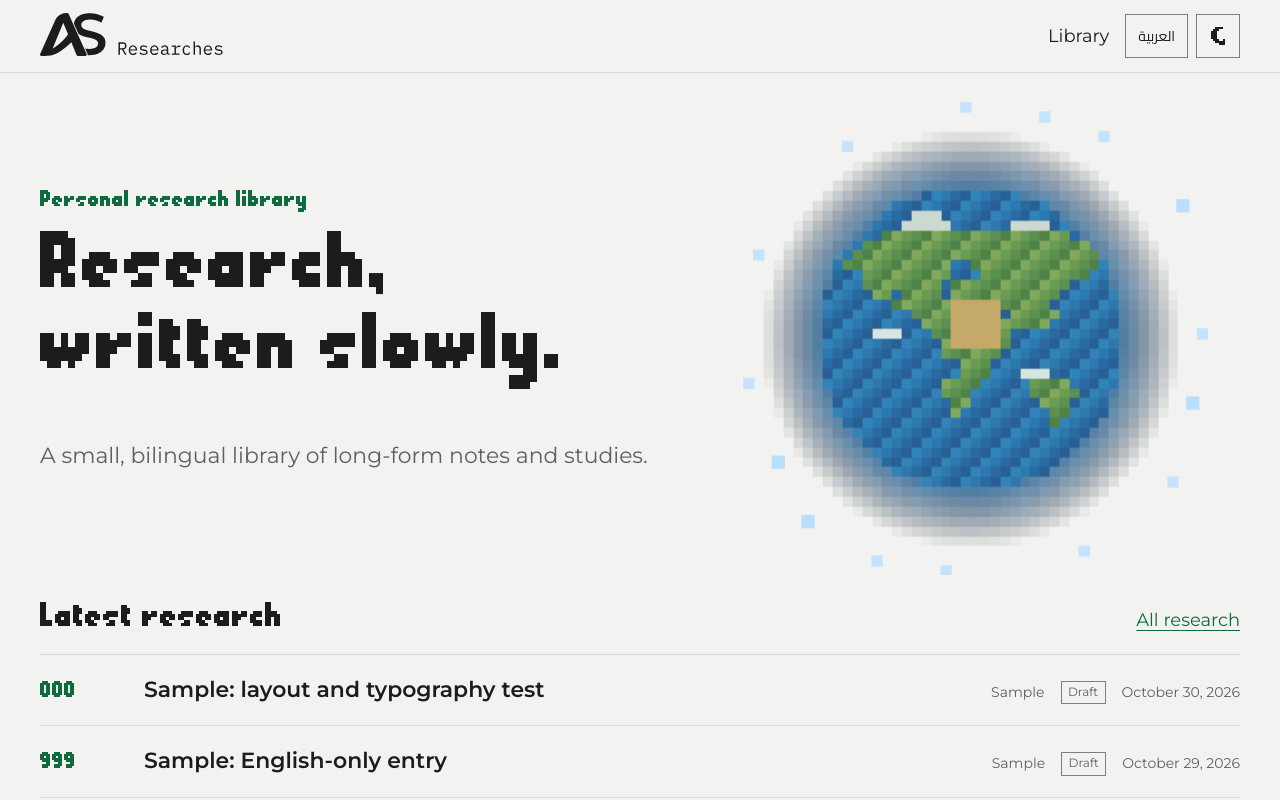
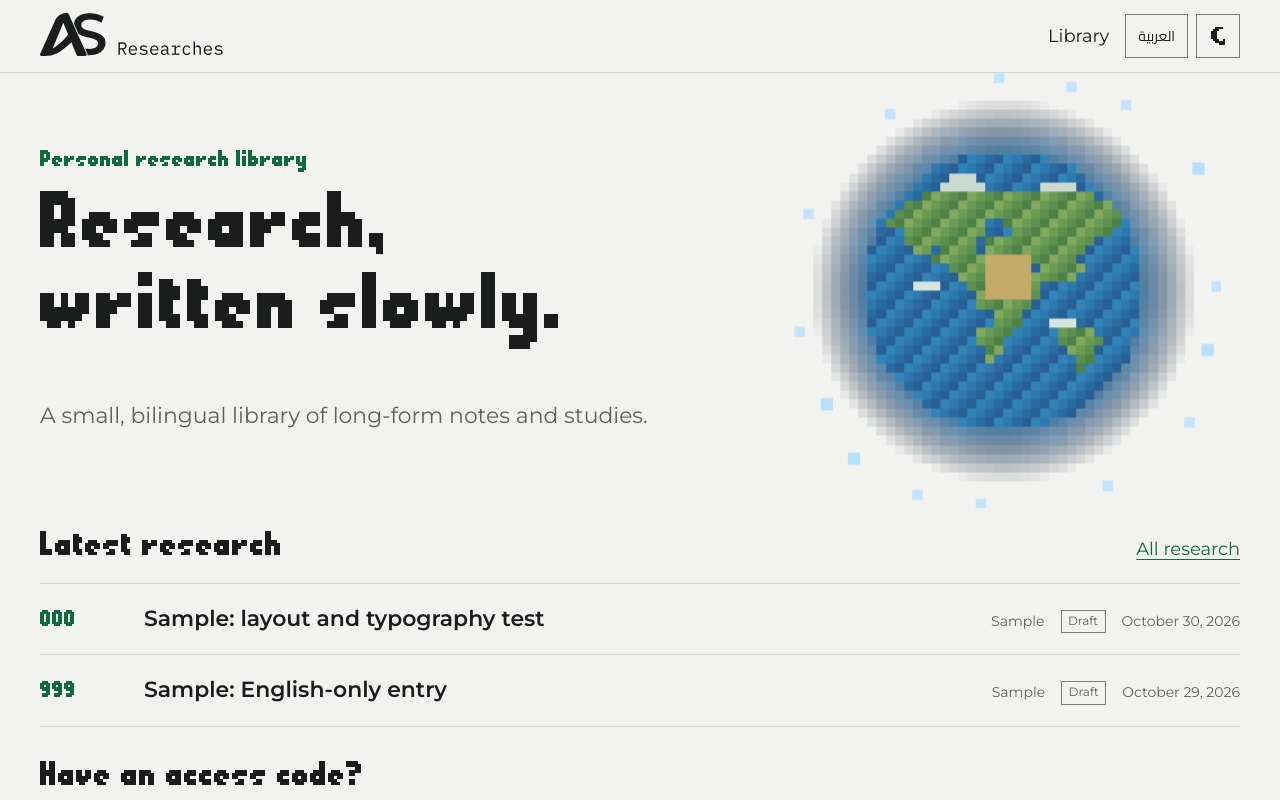
Before and after one commit to AS-Offical/ASResearch, a Next.js app: page /en in a window 1280 px wide. Shown: the top 800 px of the page. Built offline with nearby package versions, Linux system fonts and the light colour scheme.

Commit message:
Bring homepage sections closer on desktop

```diff
--- a/src/app/[locale]/page.tsx
+++ b/src/app/[locale]/page.tsx
@@ -25,7 +25,7 @@ export default async function HomePage({ params }: PageProps<"/[locale]">) {
   const latest = (await getEntries(locale)).slice(0, 3);
 
   return (
-    <>
+    <div className="home-page">
       <section className="container hero">
         <div className="hero__planet" aria-hidden="true"><PixelEarth /></div>
         <p className="hero__kicker pixel pixel--s">{t("kicker")}</p>
@@ -44,6 +44,6 @@ export default async function HomePage({ params }: PageProps<"/[locale]">) {
         <p className="hero__lede">{t("accessLead")}</p>
         <VaultForm />
       </section>
-    </>
+    </div>
   );
 }
--- a/src/styles/components.css
+++ b/src/styles/components.css
@@ -153,27 +153,28 @@ main {
   flex: 1;
   padding-block: clamp(2rem, 5vw, 4.5rem);
 }
+main:has(.home-page) { padding-block: clamp(1.5rem, 3vh, 2rem); }
 
 /* Home */
 .hero {
   position: relative;
   isolation: isolate;
-  inline-size: min(100% - 2 * var(--gutter), 1600px);
-  min-block-size: clamp(23rem, 28vw, 33rem);
+  inline-size: min(100% - 2 * var(--gutter), 1280px);
+  min-block-size: clamp(25rem, 42vh, 30rem);
   display: flex;
   flex-direction: column;
   justify-content: center;
-  padding-inline-end: clamp(18rem, 30vw, 34rem);
-  padding-block: clamp(1rem, 3vw, 2rem) clamp(2rem, 5vw, 3.5rem);
+  padding-inline-end: clamp(18rem, 32vw, 28rem);
+  padding-block: 1rem 1.5rem;
 }
 .hero__planet {
   position: absolute;
   z-index: -1;
-  inset-inline-end: clamp(1.5rem, 2.5vw, 2.5rem);
+  inset-inline-end: clamp(0.5rem, 1.5vw, 1.5rem);
   inset-block-start: 50%;
   display: grid;
   place-items: center;
-  inline-size: clamp(360px, 37vw, 620px);
+  inline-size: clamp(320px, 34vw, 460px);
   aspect-ratio: 1;
   opacity: 0.98;
   transform: translateY(-50%);
@@ -295,12 +296,12 @@ main {
 @media (max-width: 40rem) {
   .site-header__brand .logo { inline-size: clamp(112px, 32vw, 144px); }
   .site-header__tools { gap: 0.25rem; }
-  .hero { inline-size: min(100% - 2 * var(--gutter), 1600px); padding-inline-end: 0; padding-block-start: 0.5rem; }
+  .hero { inline-size: min(100% - 2 * var(--gutter), 1280px); padding-inline-end: 0; padding-block-start: 0.5rem; }
   .hero__planet { inline-size: 248px; opacity: 0.28; }
   .hero__title, .hero__lede, .hero__kicker { position: relative; z-index: 1; }
 }
-.section { margin-block-start: clamp(2rem, 4vw, 3rem); }
-.home-section { inline-size: min(100% - 2 * var(--gutter), 1600px); }
+.section { margin-block-start: clamp(1.25rem, 2.5vw, 2rem); }
+.home-section { inline-size: min(100% - 2 * var(--gutter), 1280px); }
 .section__head { display: flex; align-items: baseline; justify-content: space-between; gap: 1rem; margin-block-end: 1rem; }
 .section__head h2 { margin: 0; }
 .section__lede { margin-block: 0.5rem 2rem; }
```
